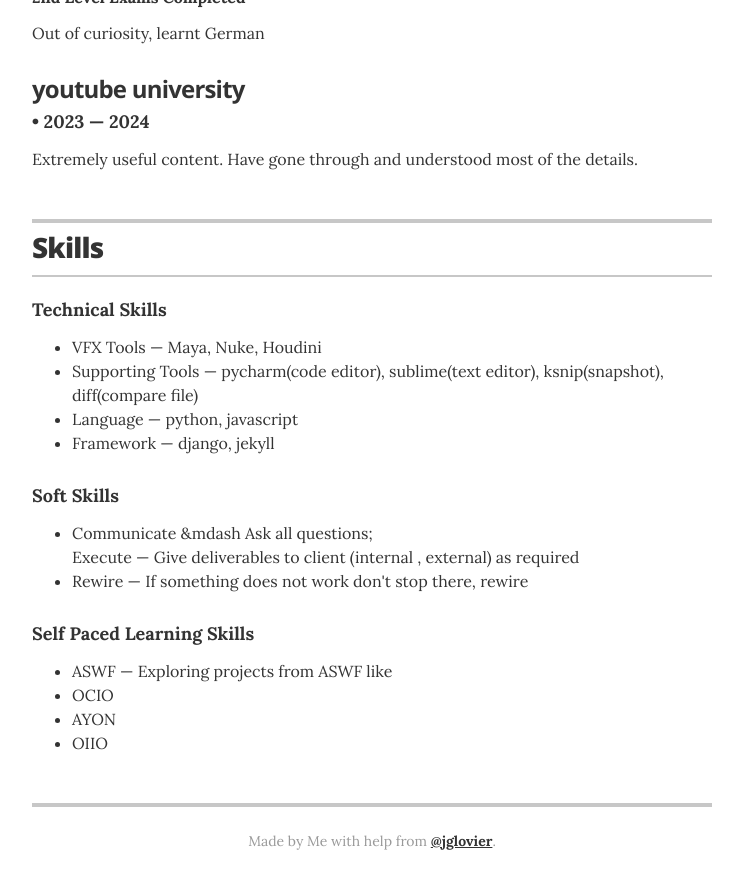
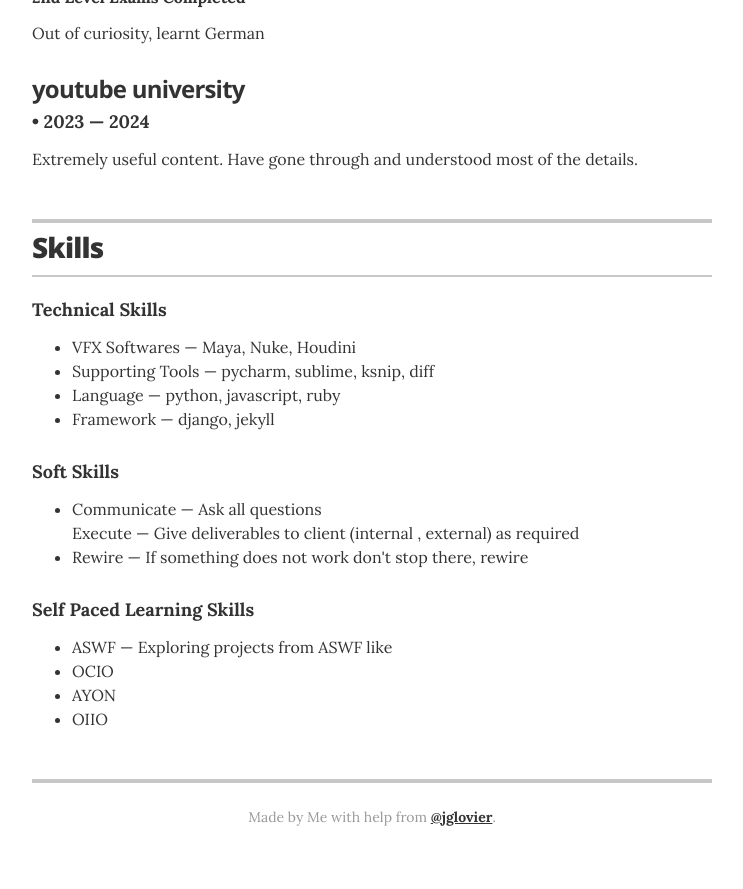
Before and after one commit to singhaidotnish/myresume, a Jekyll site: the page built from index.html, in a window 1280 px wide and 900 px high, scrolled down 2200 px. Shown: the top 889 px of the window, without its empty margins (268-1011 px from the left). Built offline with Jekyll 4.4.1, drawn with Linux system fonts in a browser that asks for light colours.

Commit message:
Update skills.yml

```diff
--- a/_data/skills.yml
+++ b/_data/skills.yml
@@ -1,10 +1,10 @@
 # Skills
 # Organizational leadership
 - skill: Technical Skills
-  summary: <ul class="resume-item-list"><li>VFX Tools &mdash; Maya, Nuke, Houdini</li><li>Supporting Tools &mdash; pycharm(code editor), sublime(text editor), ksnip(snapshot), diff(compare file)</li><li>Language &mdash; python, javascript</li><li>Framework &mdash; django, jekyll</li></ul>
+  summary: <ul class="resume-item-list"><li>VFX Softwares &mdash; Maya, Nuke, Houdini</li><li>Supporting Tools &mdash; pycharm, sublime, ksnip, diff</li><li>Language &mdash; python, javascript, ruby</li><li>Framework &mdash; django, jekyll</li></ul>
 
 - skill: Soft Skills
-  summary: <ul class="resume-item-list"><li>Communicate &mdash Ask all questions;</li>Execute &mdash; Give deliverables to client (internal , external) as required</li><li>Rewire &mdash; If something does not work don't stop there, rewire</li></ul>
+  summary: <ul class="resume-item-list"><li>Communicate &mdash; Ask all questions</li>Execute &mdash; Give deliverables to client (internal , external) as required</li><li>Rewire &mdash; If something does not work don't stop there, rewire</li></ul>
 
 - skill: Self Paced Learning Skills
   summary: <ul class="resume-item-list"><li>ASWF &mdash; Exploring projects from ASWF like</li><li>OCIO</li><li>AYON</li><li>OIIO</li>
```
